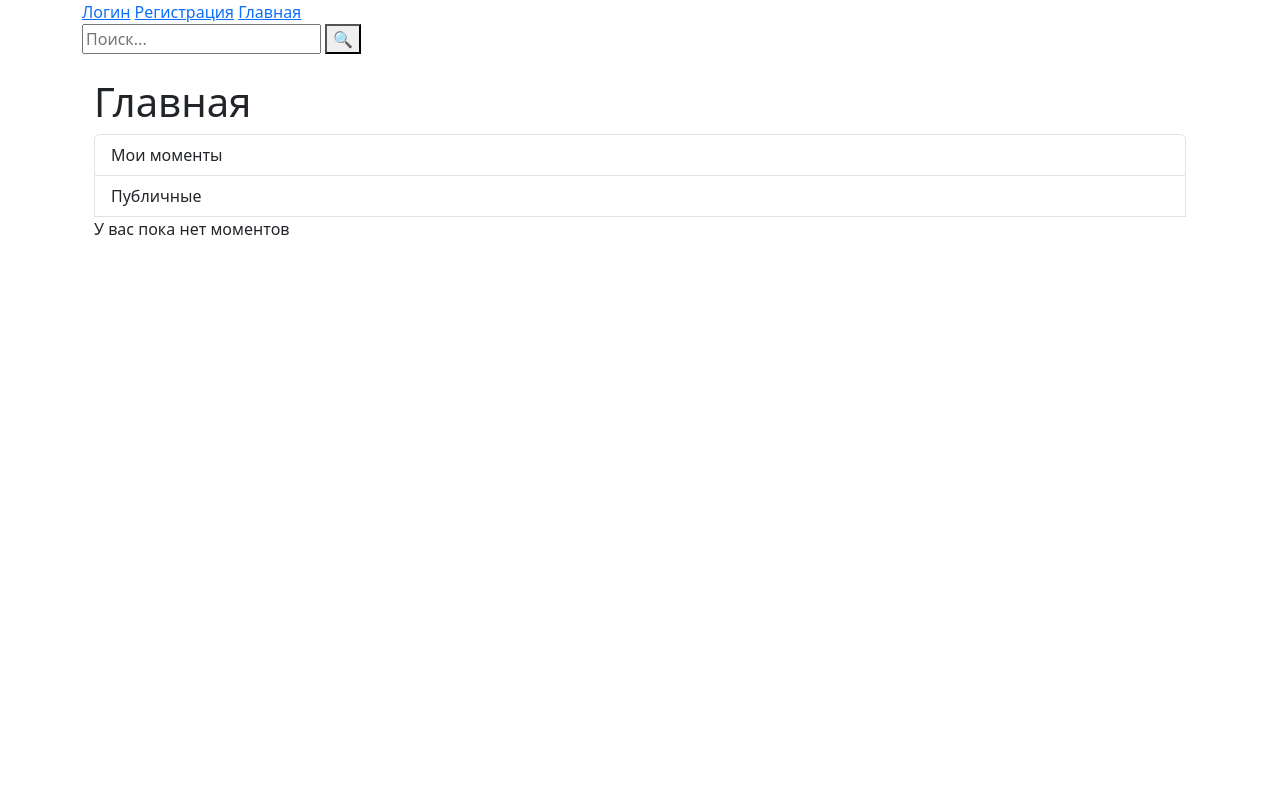
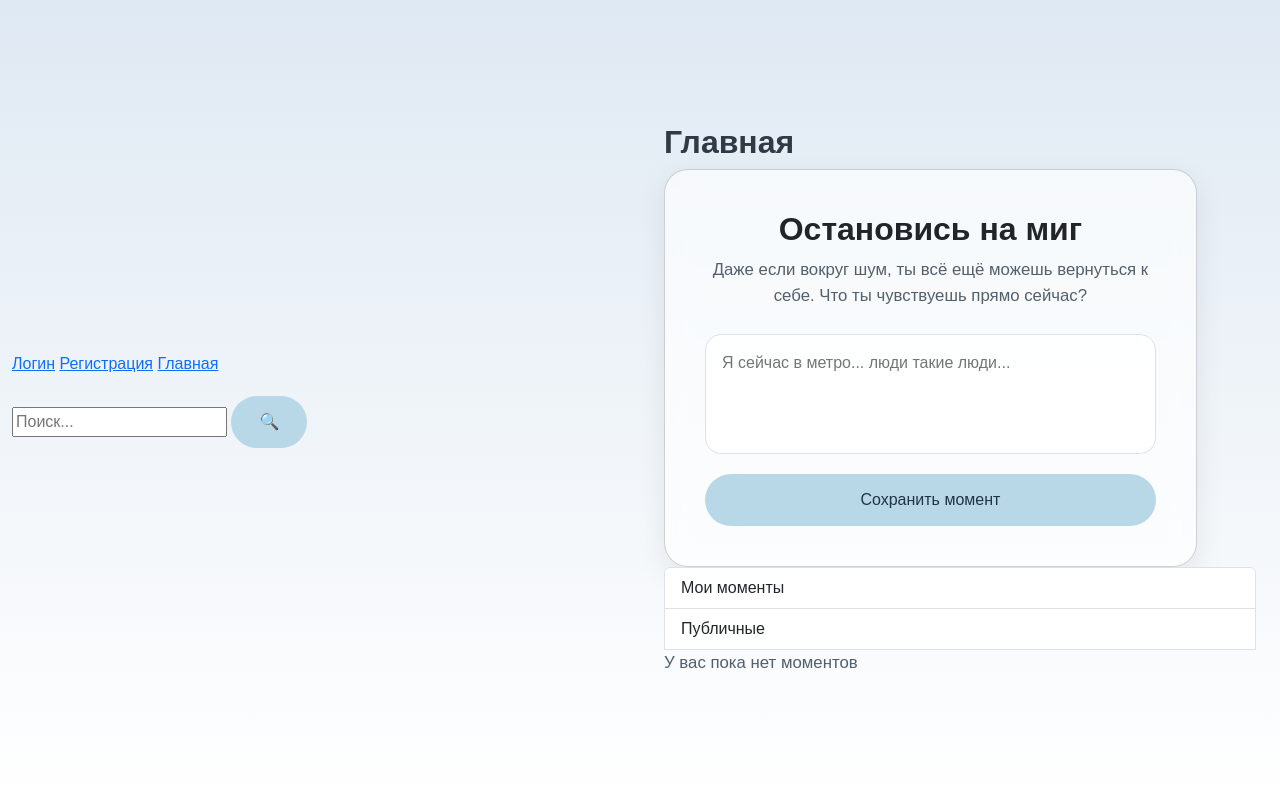
Before and after one commit to AndTiho/Moments, a Django app: page /moments/ in a window 1280 px wide. Run offline with Django 5.2, Linux system fonts and the light colour scheme; data that the repository does not hold is empty.

Commit message:
start!!!!!!!! work with templates

```diff
--- /dev/null
+++ b/static/css/style.css
@@ -0,0 +1,71 @@
+    body {
+      margin: 0;
+      min-height: 100vh;
+      display: flex;
+      justify-content: center;
+      align-items: center;
+      font-family: Arial, sans-serif;
+      background: linear-gradient(to bottom, #dfe9f3, #ffffff);
+      color: #2f3a45;
+    }
+
+    .card {
+      width: 90%;
+      max-width: 600px;
+      padding: 40px;
+      border-radius: 24px;
+      background: rgba(255, 255, 255, 0.65);
+      backdrop-filter: blur(12px);
+      box-shadow: 0 10px 30px rgba(0, 0, 0, 0.08);
+      text-align: center;
+    }
+
+    h1 {
+      margin-top: 0;
+      font-size: 2rem;
+      font-weight: 600;
+    }
+
+    p {
+      font-size: 1.05rem;
+      line-height: 1.6;
+      color: #52606d;
+      margin-bottom: 24px;
+    }
+
+    textarea {
+      width: 100%;
+      min-height: 120px;
+      padding: 16px;
+      border: 1px solid #d8e2ea;
+      border-radius: 16px;
+      resize: none;
+      font-size: 1rem;
+      font-family: inherit;
+      box-sizing: border-box;
+      background: rgba(255, 255, 255, 0.85);
+      color: #2f3a45;
+    }
+
+    textarea:focus {
+      outline: none;
+      border-color: #a8c7d8;
+      box-shadow: 0 0 0 4px rgba(168, 199, 216, 0.2);
+    }
+
+    button {
+      margin-top: 20px;
+      padding: 14px 28px;
+      border: none;
+      border-radius: 999px;
+      background: #b8d8e8;
+      color: #234;
+      font-size: 1rem;
+      cursor: pointer;
+      transition: transform 0.2s ease, background 0.2s ease;
+    }
+
+    button:hover {
+      transform: translateY(-2px);
+      background: #a9cfdf;
+    }
--- a/templates/base.html
+++ b/templates/base.html
@@ -4,15 +4,16 @@
     <meta charset="UTF-8">
     <title>Moments</title>
     <link href="https://cdn.jsdelivr.net/npm/bootstrap@5.3.7/dist/css/bootstrap.min.css" rel="stylesheet">
+    {% load static %}
+    <link rel="stylesheet" href="{% static 'css/style.css' %}">
 </head>
 
 <body>
 {% include "includes/header.html" %}
-    <div class="container">
-
-        {% block content %}
-        {% endblock %}
-    </div>
+<div class="container">
+    {% block content %}
+    {% endblock %}
+</div>
 {% include "includes/footer.html" %}
 </body>
 
--- a/templates/moment/moment_home.html
+++ b/templates/moment/moment_home.html
@@ -3,7 +3,15 @@
 {% block content %}
 <div class="container mt-4">
     <h1>Главная</h1>
-
+    <div class="card">
+        <h1>Остановись на миг</h1>
+        <p>
+            Даже если вокруг шум, ты всё ещё можешь вернуться к себе.
+            Что ты чувствуешь прямо сейчас?
+        </p>
+        <textarea placeholder="Я сейчас в метро... люди такие люди..."></textarea>
+        <button>Сохранить момент</button>
+    </div>
     <div class="list-group">
         <a href="{% url 'moment:self_moments_list' %}" class="list-group-item list-group-item-action">Мои моменты</a>
         <a href="{% url 'moment:public_moments_list' %}" class="list-group-item list-group-item-action">Публичные</a>
```
Also changed, not shown: README.MD. Lines whose indentation alone changed are shown as unchanged.
